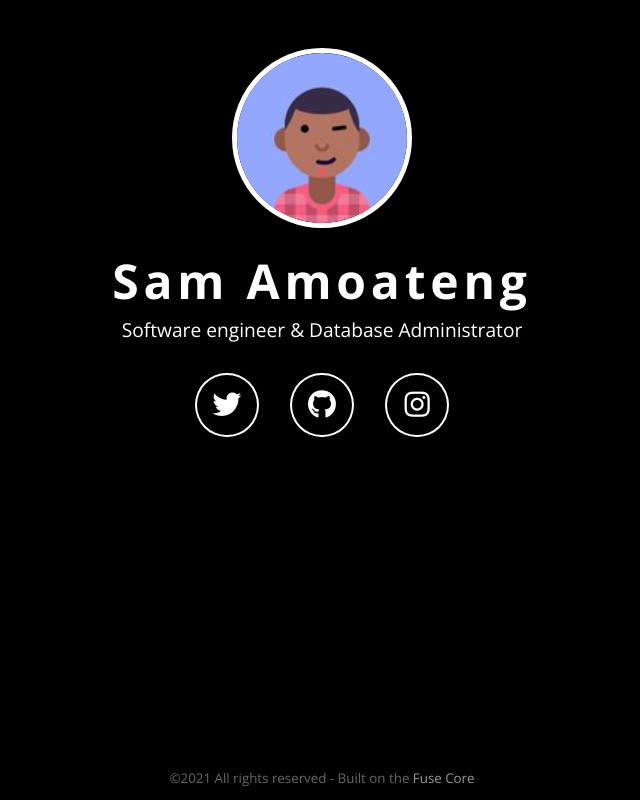
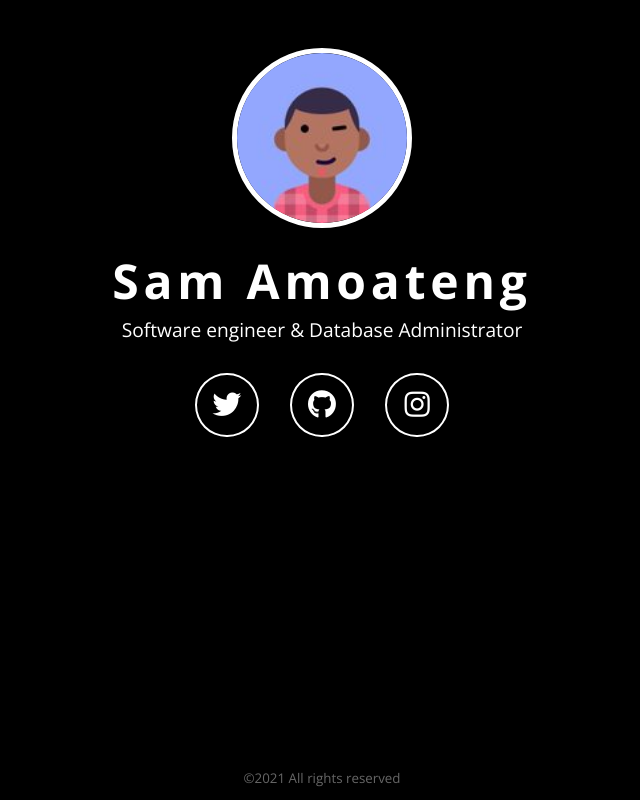
Before and after one commit to samamoateng/samamoateng.github.io, a plain HTML site: page index.html in a window 1280 px wide. Shown: the whole page, without its empty margins (318-958 px from the left). Drawn offline with nearby package versions, Linux system fonts and the light colour scheme.

Commit message:
Update index.html

```diff
--- a/index.html
+++ b/index.html
@@ -64,8 +64,7 @@
 			<div class="container">
 				<div class="row">
 					<div class="col text-center">
-						<script>document.write('&copy;' + (new Date()).getFullYear());</script><noscript>&copy;2021</noscript> All rights reserved
-						- Built on the <a href="https://github.com/tsjensen/fuse-core">Fuse Core</a>
+						<script>document.write('&copy;' + (new Date()).getFullYear());</script><noscript>&copy;2021</noscript> All rights reserved</a>
 
 					</div>
 				</div>
```
